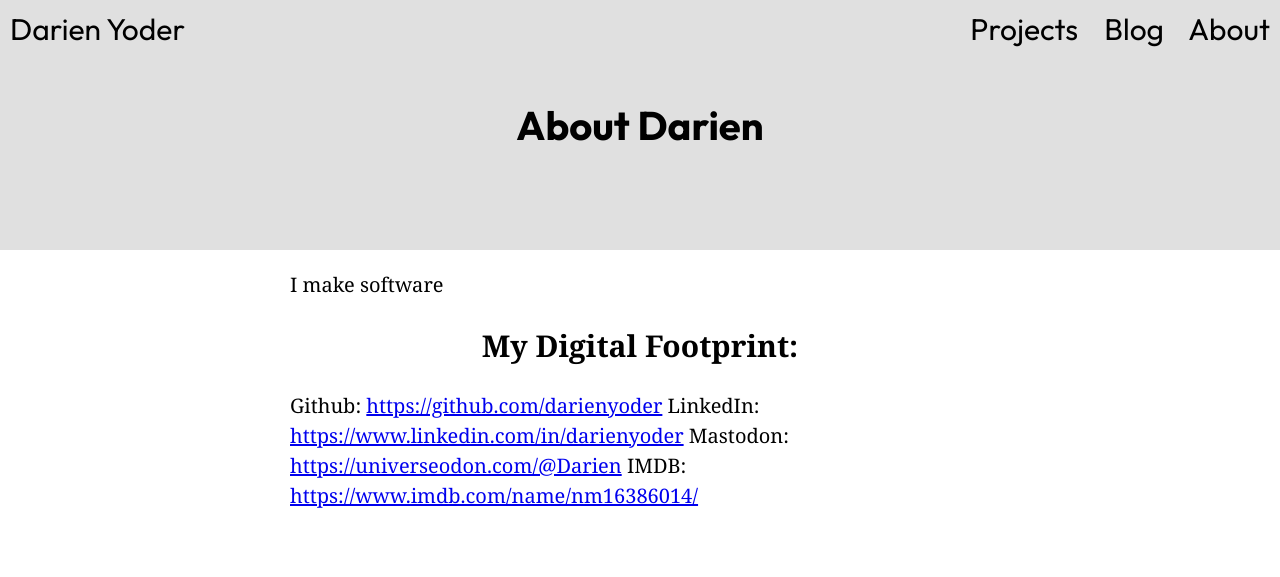
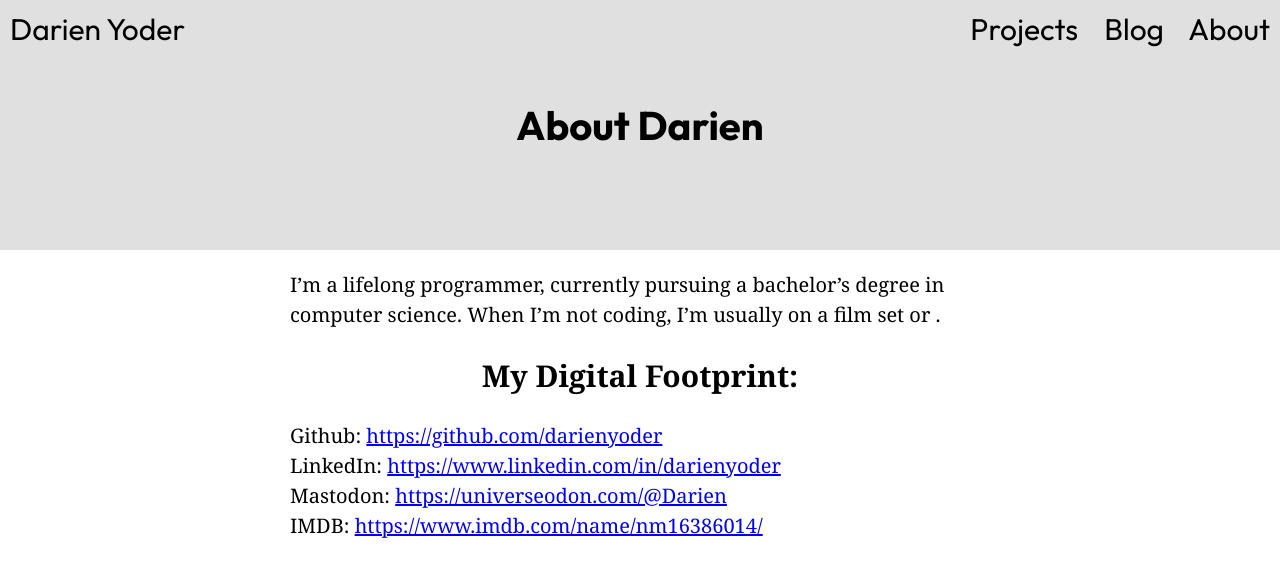
Before and after one commit to darienyoder/darienyoder.github.io, a Jekyll site: the page built from about.md, in a window 1280 px wide. Shown: the top 577 px of the page. Built offline with Jekyll 4.4.1, drawn with Linux system fonts in a browser that asks for light colours.

Commit message:
Line breaks

```diff
--- a/about.md
+++ b/about.md
@@ -4,7 +4,7 @@
 permalink: /about
 ---
 
-I make software
+I'm a lifelong programmer, currently pursuing a bachelor's degree in computer science. When I'm not coding, I'm usually on a film set or .
 
 ## My Digital Footprint:
 
```
